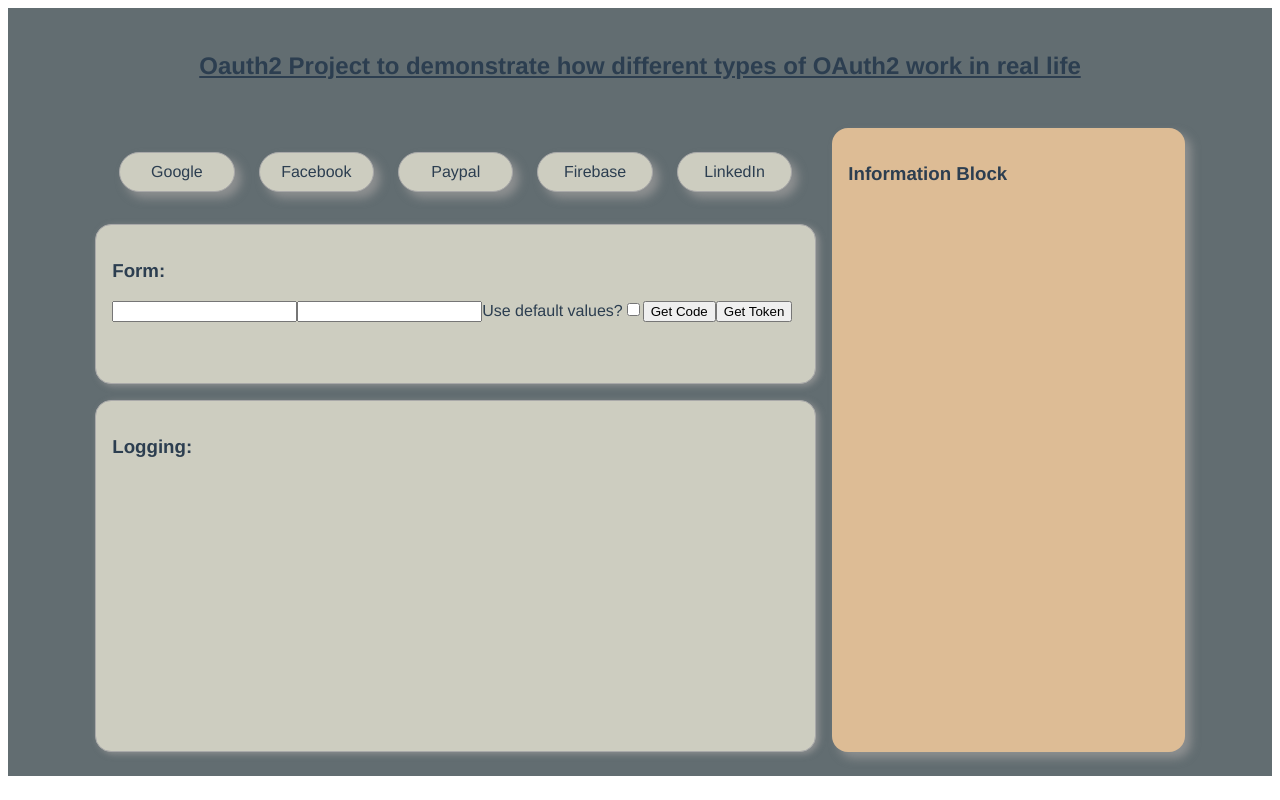
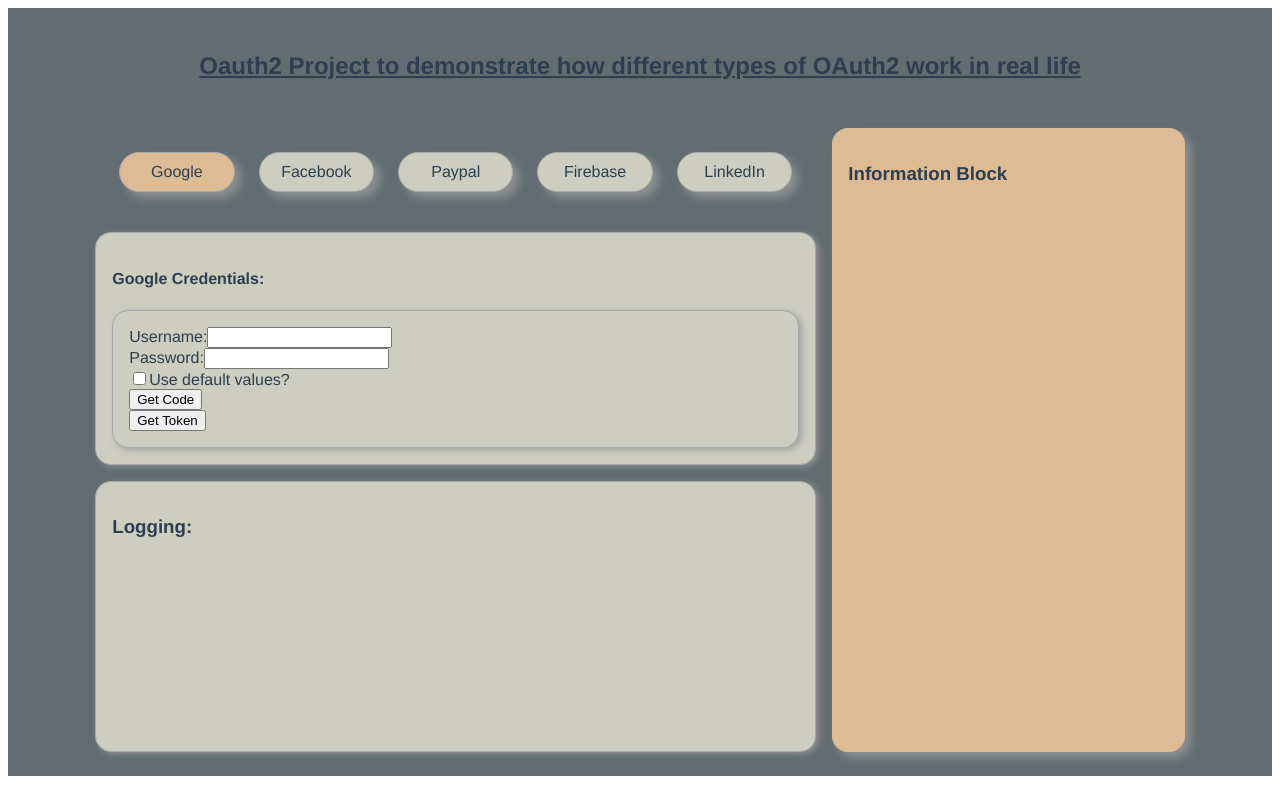
Before and after one commit to Glareone/Oauth2-workflows-using-VueJS, a Vue app: page /google in a window 1280 px wide. Built offline with nearby package versions, Linux system fonts and the light colour scheme.

Commit message:
replace Form with route forms, added styles for route-links, several bug and style fixes

```diff
--- a/src/App.vue
+++ b/src/App.vue
@@ -2,8 +2,8 @@
   <div id="app">
     <div class="page">
       <app-header />
-      <app-selection-panel />
-      <app-form/>
+      <router-view />
+      <router-view name="route-form"/>
       <app-information-block/>
       <app-logging/>
     </div>
@@ -13,7 +13,6 @@
 <script>
   import Header from './page-components/Header.vue';
 
-  import Form from './components/Form.vue';
   import InformationBlock from './components/InformationBlock.vue';
   import Logging from './components/Logging.vue';
   import SelectionPanel from './components/SelectionPanel.vue';
@@ -21,7 +20,6 @@
   export default {
     components: {
       appHeader: Header,
-      appForm: Form,
       appInformationBlock: InformationBlock,
       appLogging: Logging,
       appSelectionPanel: SelectionPanel,
@@ -53,7 +51,6 @@
     display: grid;
     grid-template-columns: minmax(min-content, 90%);
     justify-content: center;
-    position: relative;
   }
 
   .page {
@@ -64,7 +61,23 @@
 
     grid-template-columns: repeat(3, 1fr);
     grid-gap: var(--grid-gap);
-    grid-template-rows: [page-start] 10vh [select-panel-start] 10vh [form-start] 20vh [logging-start] minmax(20vh, 1fr) [page-end];
+    grid-template-rows: [page-start] minmax(max-content, 10vh)
+      [select-panel-start] minmax(max-content, 10vh)
+      [form-start] minmax(max-content, 20vh)
+      [logging-start] minmax(20vh, 1fr)
+      [page-end];
+  }
+
+  .form-panel {
+    background-color: var(--main-element-color);
+    grid-column: 1 / 3;
+    grid-row: form-start / logging-start;
+    padding: 1rem;
+    border-radius: var(--block-radius);
+    border: 1px solid darkgrey;
+    -webkit-box-shadow: 3px 2px 6px 0 var(--box-shadow-color);
+    -moz-box-shadow: 3px 2px 6px 0 var(--box-shadow-color);
+    box-shadow: 3px 2px 6px 0 var(--box-shadow-color);
   }
 
 </style>
--- a/src/components/Form.vue
+++ /dev/null
@@ -1,32 +0,0 @@
-<template>
-  <div class="form-panel">
-    <h3>Form:</h3>
-    <input type="text">
-    <input type="text">
-    <label for="checkbox">Use default values?</label>
-    <input type="checkbox" id="checkbox">
-    <button>Get Code</button>
-    <button>Get Token</button>
-  </div>
-</template>
-
-<script>
-  export default {
-    name: 'Form'
-  }
-</script>
-
-<style lang="scss" scoped>
-.form-panel {
-  background-color: var(--main-element-color);
-  grid-column: 1 / 3;
-  grid-row: form-start / logging-start;
-  padding: 1rem;
-  border-radius: var(--block-radius);
-  border: 1px solid darkgrey;
-  -webkit-box-shadow: 3px 2px 6px 0 var(--box-shadow-color);
-  -moz-box-shadow: 3px 2px 6px 0 var(--box-shadow-color);
-  box-shadow: 3px 2px 6px 0 var(--box-shadow-color);
-
-}
-</style>
--- a/src/components/SelectionPanel.vue
+++ b/src/components/SelectionPanel.vue
@@ -1,10 +1,10 @@
 <template>
   <div class="selection__container">
-    <div class="select-option">Google</div>
-    <div class="select-option">Facebook</div>
-    <div class="select-option">Paypal</div>
-    <div class="select-option">Firebase</div>
-    <div class="select-option">LinkedIn</div>
+    <router-link class="select-option" to="/google" tag="div" active-class="active" exact >Google</router-link>
+    <router-link class="select-option" to="/facebook" tag="div" active-class="active" exact >Facebook</router-link>
+    <router-link class="select-option" to="/paypal" tag="div" active-class="active" exact >Paypal</router-link>
+    <router-link class="select-option" to="/firebase" tag="div" active-class="active" exact >Firebase</router-link>
+    <router-link class="select-option" to="/linkedin" tag="div" active-class="active" exact >LinkedIn</router-link>
   </div>
 </template>
 
@@ -28,6 +28,8 @@
   .select-option {
     background-color: var(--main-element-color);
 
+    cursor: pointer;
+
     border: 1px solid darkgrey;
     border-radius: var(--border-button-radius);
 
@@ -36,9 +38,9 @@
     -webkit-box-shadow: 6px 6px 10px 0 var(--box-shadow-color);
     -moz-box-shadow: 6px 6px 10px 0 var(--box-shadow-color);
     box-shadow: 6px 6px 10px 0 var(--box-shadow-color);
+  }
 
-    &:hover {
-      background-color: #2c3e50;
-    }
+  .active {
+    background-color: var(--secondary-color);
   }
 </style>
--- a/src/components/oauth-form-components/Facebook.vue
+++ b/src/components/oauth-form-components/Facebook.vue
@@ -1,10 +1,26 @@
 <template>
-  <div>Facebook Form</div>
+  <div class="form-panel">
+    <h4>Facebook Credentials:</h4>
+    <div class="form-panel">
+      <label for="username">Username:</label>
+      <input id="username" type="text">
+      <br>
+      <label for="password">Password:</label>
+      <input id="password" type="password">
+      <br>
+      <input type="checkbox" id="use-default">
+      <label for="use-default">Use default values?</label>
+      <br>
+      <button>Get Code</button>
+      <br>
+      <button>Get Token</button>
+    </div>
+  </div>
 </template>
 
 <script>
   export default {
-    name: 'Facebook'
+    name: 'Facebook',
   }
 </script>
 
--- a/src/components/oauth-form-components/Firebase.vue
+++ b/src/components/oauth-form-components/Firebase.vue
@@ -1,10 +1,24 @@
 <template>
-  <div>Firebase Form</div>
+  <div class="form-panel">
+    <h4>Firebase Credentials:</h4>
+    <div class="form-panel">
+      <label for="username">Username:</label>
+      <input type="text" id="username">
+      <br>
+      <label for="password">Password:</label>
+      <input type="password" id="password">
+      <br>
+      <input type="checkbox" id="checkbox">
+      <label for="checkbox">Use default values?</label>
+      <br>
+      <button>Get Token</button>
+    </div>
+  </div>
 </template>
 
 <script>
   export default {
-    name: 'Firebase'
+    name: 'Firebase',
   }
 </script>
 
--- a/src/components/oauth-form-components/Google.vue
+++ b/src/components/oauth-form-components/Google.vue
@@ -1,10 +1,26 @@
 <template>
-  <div>Google Form</div>
+  <div class="form-panel">
+    <h4>Google Credentials:</h4>
+    <div class="form-panel">
+      <label for="username">Username:</label>
+      <input id="username" type="text">
+      <br>
+      <label for="password">Password:</label>
+      <input id="password" type="password">
+      <br>
+      <input type="checkbox" id="use-default">
+      <label for="use-default">Use default values?</label>
+      <br>
+      <button>Get Code</button>
+      <br>
+      <button>Get Token</button>
+    </div>
+  </div>
 </template>
 
 <script>
   export default {
-    name: 'Google'
+    name: 'Google',
   }
 </script>
 
--- a/src/components/oauth-form-components/LinkedIn.vue
+++ b/src/components/oauth-form-components/LinkedIn.vue
@@ -1,10 +1,26 @@
 <template>
-  <div>LinkedIn Form</div>
+  <div class="form-panel">
+    <h4>LinkedIn Credentials:</h4>
+    <div class="form-panel">
+      <label for="username">Username:</label>
+      <input id="username" type="text">
+      <br>
+      <label for="password">Password:</label>
+      <input id="password" type="password">
+      <br>
+      <input type="checkbox" id="use-default">
+      <label for="use-default">Use default values?</label>
+      <br>
+      <button>Get Code</button>
+      <br>
+      <button>Get Token</button>
+    </div>
+  </div>
 </template>
 
 <script>
   export default {
-    name: 'LinkedIn'
+    name: 'LinkedIn',
   }
 </script>
 
--- a/src/components/oauth-form-components/Paypal.vue
+++ b/src/components/oauth-form-components/Paypal.vue
@@ -1,10 +1,26 @@
 <template>
-<div>PayPal Form</div>
+  <div class="form-panel">
+    <h4>PayPal Credentials:</h4>
+    <div class="form-panel">
+      <label for="username">Username:</label>
+      <input id="username" type="text">
+      <br>
+      <label for="password">Password:</label>
+      <input id="password" type="password">
+      <br>
+      <input type="checkbox" id="use-default">
+      <label for="use-default">Use default values?</label>
+      <br>
+      <button>Get Code</button>
+      <br>
+      <button>Get Token</button>
+    </div>
+  </div>
 </template>
 
 <script>
   export default {
-    name: 'Paypal'
+    name: 'Paypal',
   }
 </script>
 
--- a/src/main.js
+++ b/src/main.js
@@ -2,7 +2,7 @@
 import App from './App.vue';
 import VueRouter from 'vue-router';
 import store from './store';
-import { routes } from './routes';
+import routes from './routes';
 
 Vue.config.productionTip = false;
 
--- a/src/page-components/Header.vue
+++ b/src/page-components/Header.vue
@@ -6,11 +6,11 @@
 
 <script>
   export default {
-    name: 'Header'
+    name: 'Header',
   }
 </script>
 
-<style>
+<style scoped>
   .application-header {
     grid-column: 1 / -1;
     grid-row: page-start / form-start;
```
Also changed, not shown: src/routes.js (+8 -6 lines).
